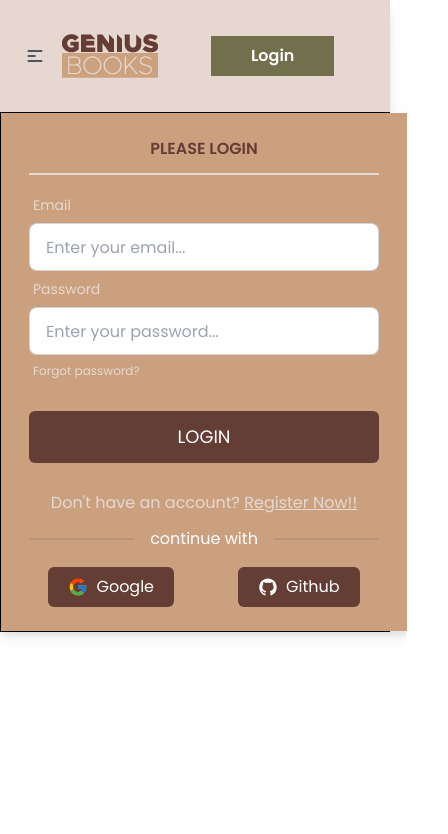
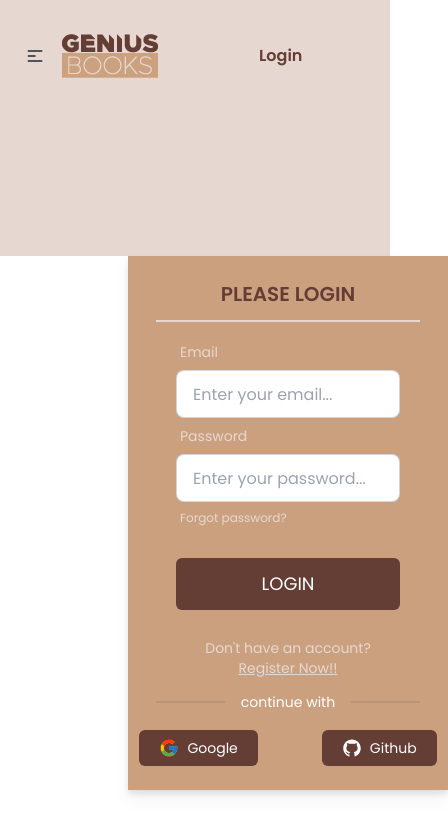
Before and after one commit to isalim079/Genius-Books-, a React (Vite) app: page /login in a window 390 px wide. Shown: the top 834 px of the page, 448 px wide, since content can reach past the window. Built offline with nearby package versions, Linux system fonts and the light colour scheme; no server answers.

Commit message:
finishing

```diff
--- a/src/pages/AddBooks/AddBooks.jsx
+++ b/src/pages/AddBooks/AddBooks.jsx
@@ -57,7 +57,7 @@ const AddBooks = () => {
         };
         // console.log(addBookDetails);
 
-        fetch("http://localhost:2500/allBooksDetails", {
+        fetch("http://localhost:2500/allBooksDetails",  {
             method: "POST",
             headers: {
                 "content-type": "application/json",
--- a/src/pages/AllBooks/AllBooksCard.jsx
+++ b/src/pages/AllBooks/AllBooksCard.jsx
@@ -18,7 +18,7 @@ const AllBooksCard = ({ allBookData }) => {
     return (
         <div>
             <div className="">
-                <div className="card card-side bg-lightCoffeeShade md:shadow-xl md:grid md:grid-cols-12">
+                <div className="card md:card-side bg-lightCoffeeShade md:shadow-xl md:grid md:grid-cols-12">
                     <figure className="md:col-span-3">
                         <img className="" src={image} alt={name} />
                     </figure>
--- a/src/pages/BooksCategoryRoute/BooksCategoryCard.jsx
+++ b/src/pages/BooksCategoryRoute/BooksCategoryCard.jsx
@@ -27,7 +27,7 @@ const BooksCategoryCard = ({ booksCategory }) => {
                 {bookCategory === category ? (
                     <>
                         <div className="">
-                            <div className="card card-side bg-lightCoffeeShade md:shadow-xl md:grid md:grid-cols-12">
+                            <div className="card md:card-side bg-lightCoffeeShade md:shadow-xl md:grid md:grid-cols-12">
                                 <figure className="md:col-span-3">
                                     <img src={image} alt={name} />
                                 </figure>
--- a/src/pages/Login/Login.jsx
+++ b/src/pages/Login/Login.jsx
@@ -5,16 +5,8 @@ import { useContext } from "react";
 import { AuthContext } from "../../router/AuthProvider";
 import { ToastContainer, toast } from "react-toastify";
 import "react-toastify/dist/ReactToastify.css";
-import loginImage from "/login.png"
-
-// const glassEffect = {
-//     background: "rgba( 255, 255, 255, 0.20 )",
-//     "box-shadow": "0 8px 32px 0 rgba( 31, 38, 135, 0.37 )",
-//     "backdrop-filter": "blur( 4px )",
-//     "-webkit-backdrop-filter": "blur( 4px )",
-//     "border-radius": "10px",
-//     border: "1px solid rgba( 255, 255, 255, 0.18 )",
-// };
+import loginImage from "/login.png";
+import axios from "axios";
 
 const Login = () => {
     const { loginWithEmailPass } = useContext(AuthContext);
@@ -33,7 +25,22 @@ const Login = () => {
             .then((result) => {
                 console.log(result.user);
 
+
+
+                // jwt
+                // const jwtUser = result.user
+                const jwtMail = {email}
+                axios.post("http://localhost:2500/jwt", jwtMail, {withCredentials: true})
+                .then(res => {
+                    console.log(res.data)
+                    if(res.data.success) {
                         navigate(location?.state ? location.state : "/");
+                    }
+                })
+
+
+
+                // navigate(location?.state ? location.state : "/");
             })
             .catch((error) => {
                 console.log(error.code);
@@ -48,23 +55,22 @@ const Login = () => {
     };
 
     return (
-        <div>
-            <div className="flex items-center justify-around border border-black md:p-20 md:px-28">
-
+        <div >
+            <div className="flex items-center justify-around md:p-20 md:px-28 px-32">
                 <div>
                     <img className="" src={loginImage} />
                 </div>
 
-            <div className="md:mr-16">
-
+                <div className="md:mr-16 w-80 md:w-auto">
                     <form
                         onSubmit={handleLogin}
-                className=" mx-auto bg-coffeeColorShade px-7 py-6 drop-shadow-lg"
-                // style={glassEffect}
+                        className="  md:mx-auto bg-coffeeColorShade px-7 py-6 drop-shadow-lg"
                     >
-                <h2 className="text-center md:text-2xl font-semibold uppercase text-darkBrownShade">Please Login</h2>
+                        <h2 className="text-center text-xl md:text-2xl font-semibold uppercase text-darkBrownShade">
+                            Please Login
+                        </h2>
                         <div className="border border-lightCoffeeShade my-3"></div>
-                <div className="form-control">
+                        <div className="form-control px-5 md:px-0">
                             <label className="label">
                                 <span className="label-text text-lightCoffeeShade md:text-base">
                                     Email
@@ -78,7 +84,7 @@ const Login = () => {
                                 required
                             />
                         </div>
-                <div className="form-control">
+                        <div className="form-control  px-5 md:px-0">
                             <label className="label">
                                 <span className="label-text text-lightCoffeeShade md:text-base">
                                     Password
@@ -100,7 +106,7 @@ const Login = () => {
                                 </a>
                             </label>
                         </div>
-                <div className="form-control mt-6">
+                        <div className="form-control mt-6  px-5 md:px-0">
                             <button
                                 className="px-4 py-3 text-lg w-full bg-darkBrownShade text-white rounded-md"
                                 // style={glassEffect}
@@ -108,7 +114,7 @@ const Login = () => {
                                 LOGIN
                             </button>
                         </div>
-                <p className="text-center mt-7 text-lightCoffeeShade">
+                        <p className="text-center mt-7 text-lightCoffeeShade  px-5 md:px-0 text-sm md:text-base">
                             Don't have an account?{" "}
                             <Link
                                 className="underline text-lightCoffeeShade md:text-base md:ml-5"
--- a/src/pages/Login/SocialLogin.jsx
+++ b/src/pages/Login/SocialLogin.jsx
@@ -67,13 +67,13 @@ const SocialLogin = () => {
     };
 
     return (
-        <div>
-            <div className="divider text-white">continue with</div>
+        <div >
+            <div className="divider text-white text-sm md:text-base">continue with</div>
             <div className="flex justify-center -mt-4">
                 <div>
                     <button
                         onClick={() => handleSocialLogin(handleGoogleLogin)}
-                        className=" rounded-md mt-5 px-5 justify-center py-2  bg-darkBrownShade  text-white flex items-center gap-2 transition duration-300 ease-in-out transform hover:scale-105"
+                        className=" rounded-md mt-5 px-5 justify-center py-2 text-sm md:text-base bg-darkBrownShade  text-white flex items-center gap-2 transition duration-300 ease-in-out transform hover:scale-105"
                     >
                         <FcGoogle className="text-xl"></FcGoogle>
                         Google
@@ -82,7 +82,7 @@ const SocialLogin = () => {
                 <div>
                     <button
                         onClick={() => handleSocialLogin(handleGithubLogin)}
-                        className=" rounded-md mt-5 px-5 justify-center py-2  bg-darkBrownShade text-white  flex items-center gap-2 ml-16 transition duration-300 ease-in-out transform hover:scale-105"
+                        className=" rounded-md mt-5 px-5 justify-center py-2 text-sm md:text-base  bg-darkBrownShade text-white  flex items-center gap-2 ml-16 transition duration-300 ease-in-out transform hover:scale-105"
                     >
                         {" "}
                         <AiFillGithub className="text-xl"></AiFillGithub>
--- a/src/router/AuthProvider.jsx
+++ b/src/router/AuthProvider.jsx
@@ -11,6 +11,7 @@ import {
     signInWithPopup,
     signOut,
 } from "firebase/auth";
+
 
 export const AuthContext = createContext(null);
 const auth = getAuth(app);
@@ -57,6 +58,9 @@ const AuthProvider = ({ children }) => {
             console.log("user in the auth state changed");
             setUser(currentUser);
             setLoading(false);
+
+
+
         });
         return () => {
             unSubscribe();
--- a/src/router/Root.jsx
+++ b/src/router/Root.jsx
@@ -5,7 +5,7 @@ const Root = () => {
     return (
         <div>
             <div className="md:grid md:grid-cols-12">
-                <div className="md:fixed z-50">
+                <div className="md:fixed z-30">
                     <Navbar></Navbar>
                 </div>
                 <div className="md:col-span-2">
--- a/src/shared/Navbar/Navbar.jsx
+++ b/src/shared/Navbar/Navbar.jsx
@@ -136,11 +136,11 @@ const Navbar = () => {
     );
 
     return (
-        <div className="bg-lightCoffeeShade drop-shadow-xl">
+        <div className="bg-lightCoffeeShade md:drop-shadow-xl pb-36 mb:pb-0">
             <div className="navbar max-w-screen-xl mx-auto md:flex md:flex-col md:h-screen md:justify-around md:items-start md:mr-14 md:ml-14">
                 <div className="navbar-start">
                     <div className="dropdown">
-                        <label tabIndex={0} className="btn btn-ghost lg:hidden">
+                        <label tabIndex={0} className="btn btn-ghost lg:hidden ">
                             <svg
                                 xmlns="http://www.w3.org/2000/svg"
                                 className="h-5 w-5"
@@ -158,7 +158,7 @@ const Navbar = () => {
                         </label>
                         <ul
                             tabIndex={0}
-                            className="dropdown-content menu-xs mt-3 z-[1] p-2 shadow bg-base-100 rounded-box w-52"
+                            className="dropdown-content menu-xs mt-3 z-[1] p-2 shadow bg-base-100 rounded-box w-52 "
                         >
                             {navLinks}
                         </ul>
@@ -203,7 +203,7 @@ const Navbar = () => {
                         </div>
                     ) : (
                         <Link to="/login">
-                            <button className="ml-4 px-10 py-2 bg-oliveGreenShade text-white text-base font-semibold">
+                            <button className="md:ml-4 md:px-10 md:py-2 md:bg-oliveGreenShade text-darkBrownShade  md:text-white text-base font-semibold ml-16">
                                 Login
                             </button>
                         </Link>
```
Also changed, not shown: src/pages/AllBooks/AllBooks.jsx (+5 -5 lines), src/pages/BorrowedBooks/BorrowedBooks.jsx (+4 -4 lines), 1 other file (tests, documents, lock files or other folders). Lines whose indentation alone changed are shown as unchanged.
